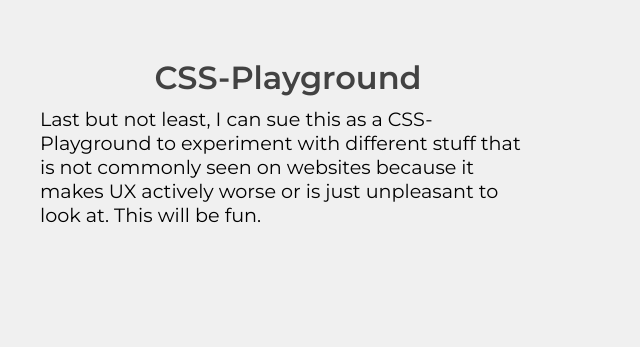
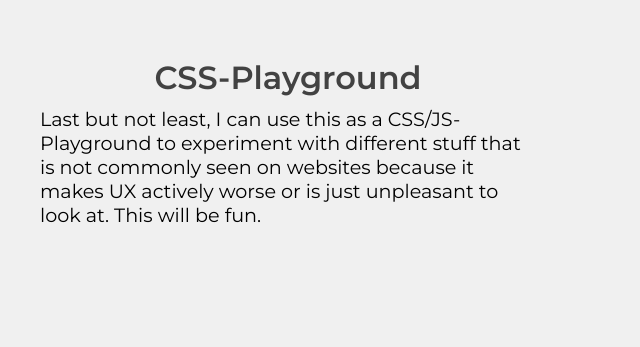
Before and after one commit to MarvinFlint/WebTechHandin, a plain HTML site: page index.html in a window 1280 px wide. Shown: the part 1642-1989 px from the top of the page, 640-1280 px from the left. Drawn offline with nearby package versions, Linux system fonts and the light colour scheme.

Commit message:
typo fixed

```diff
--- a/index.html
+++ b/index.html
@@ -111,7 +111,7 @@
             <div class="content-right">
                 <h3 class="content-title">CSS-Playground</h3>
                 <p>
-                    Last but not least, I can sue this as a CSS-Playground to
+                    Last but not least, I can use this as a CSS/JS-Playground to
                     experiment with different stuff that is not commonly
                     seen on websites because it makes UX actively worse or
                     is just unpleasant to look at.
```
